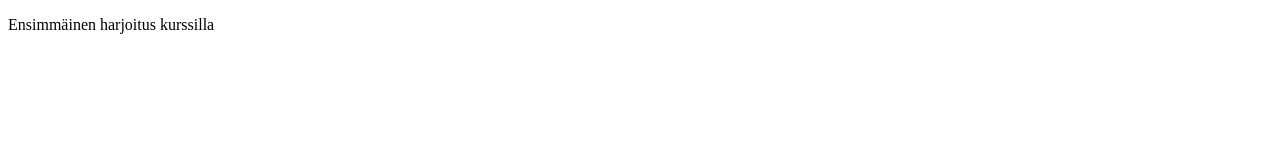
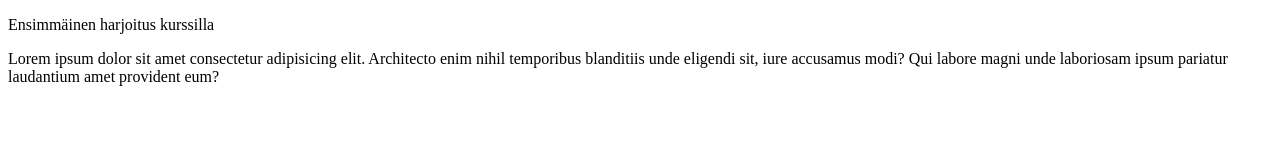
Before and after one commit to hennaorava/githarjoitus, a plain HTML site: page index.html in a window 1280 px wide. Drawn offline with Linux system fonts and the light colour scheme.

Commit message:
Lisäsin tekstiä.

```diff
--- a/index.html
+++ b/index.html
@@ -8,5 +8,6 @@
 </head>
 <body>
     <p>Ensimmäinen harjoitus kurssilla</p>
+    <p>Lorem ipsum dolor sit amet consectetur adipisicing elit. Architecto enim nihil temporibus blanditiis unde eligendi sit, iure accusamus modi? Qui labore magni unde laboriosam ipsum pariatur laudantium amet provident eum?</p>
 </body>
 </html>
```
